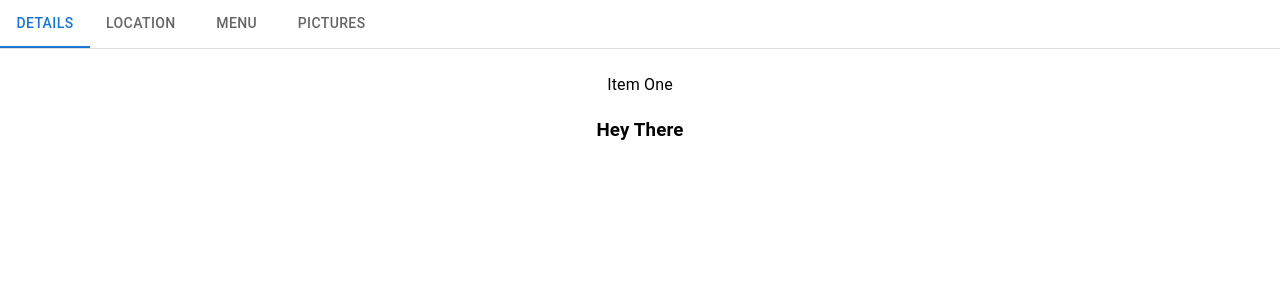
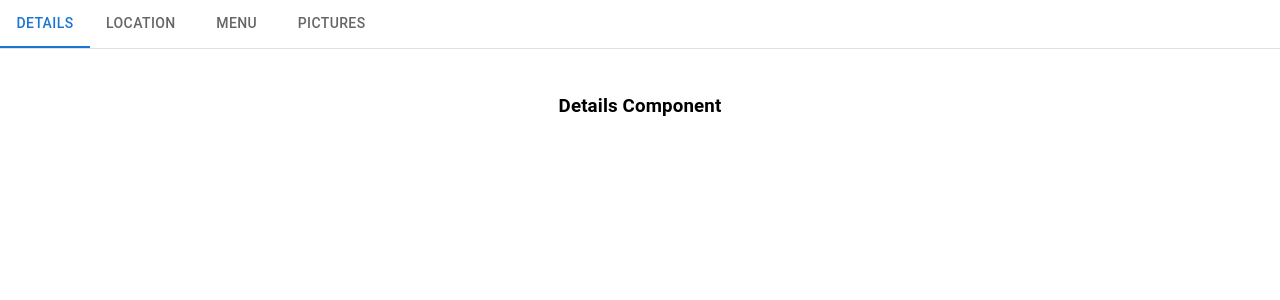
Before and after one commit to Thorn5/react-xover2-project, a React (Create React App) app: page / in a window 1280 px wide. Shown: the top 300 px of the page. Built offline with nearby package versions, Linux system fonts and the light colour scheme.

Commit message:
Update TabComponent.js and Location.js

```diff
--- a/src/components/TabComponent.js
+++ b/src/components/TabComponent.js
@@ -4,7 +4,10 @@ import Tab from "@mui/material/Tab";
 import Typography from "@mui/material/Typography";
 import Box from "@mui/material/Box";
 
-import RestaurantMock from "./RestaurantMock";
+import Details from "./TabComponents/Details";
+import Location from "./TabComponents/Location";
+import Menu from "./TabComponents/Menu";
+import Pictures from "./TabComponents/Pictures";
 
 interface TabPanelProps {
   children?: React.ReactNode;
@@ -61,17 +64,16 @@ export default function BasicTabs() {
         </Tabs>
       </Box>
       <TabPanel value={value} index={0}>
-        Item One
-        <RestaurantMock />
+        <Details />
       </TabPanel>
       <TabPanel value={value} index={1}>
-        Item Two
+        <Location />
       </TabPanel>
       <TabPanel value={value} index={2}>
-        Item Three
+        <Menu />
       </TabPanel>
       <TabPanel value={value} index={3}>
-        Item Four
+        <Pictures />
       </TabPanel>
     </Box>
   );
--- a/src/components/TabComponents/Location.js
+++ b/src/components/TabComponents/Location.js
@@ -1,7 +1,11 @@
-import React, { useState, useEffect } from "react";
-import { Map, Marker, Popup, TileLayer } from "react-leaflet";
-import useFetch from "../useFetch";
+// import React, { useState, useEffect } from "react";
+// import { Map, Marker, Popup, TileLayer } from "react-leaflet";
+// import useFetch from "../useFetch";
+// export default function Location() {
+//   const [zoom, setZoom] = useState(13);
+//   return <Map></Map>;
+// }
+
 export default function Location() {
-  const [zoom, setZoom] = useState(13);
-  return <Map></Map>;
+  return <h3>Location Component</h3>;
 }
```
